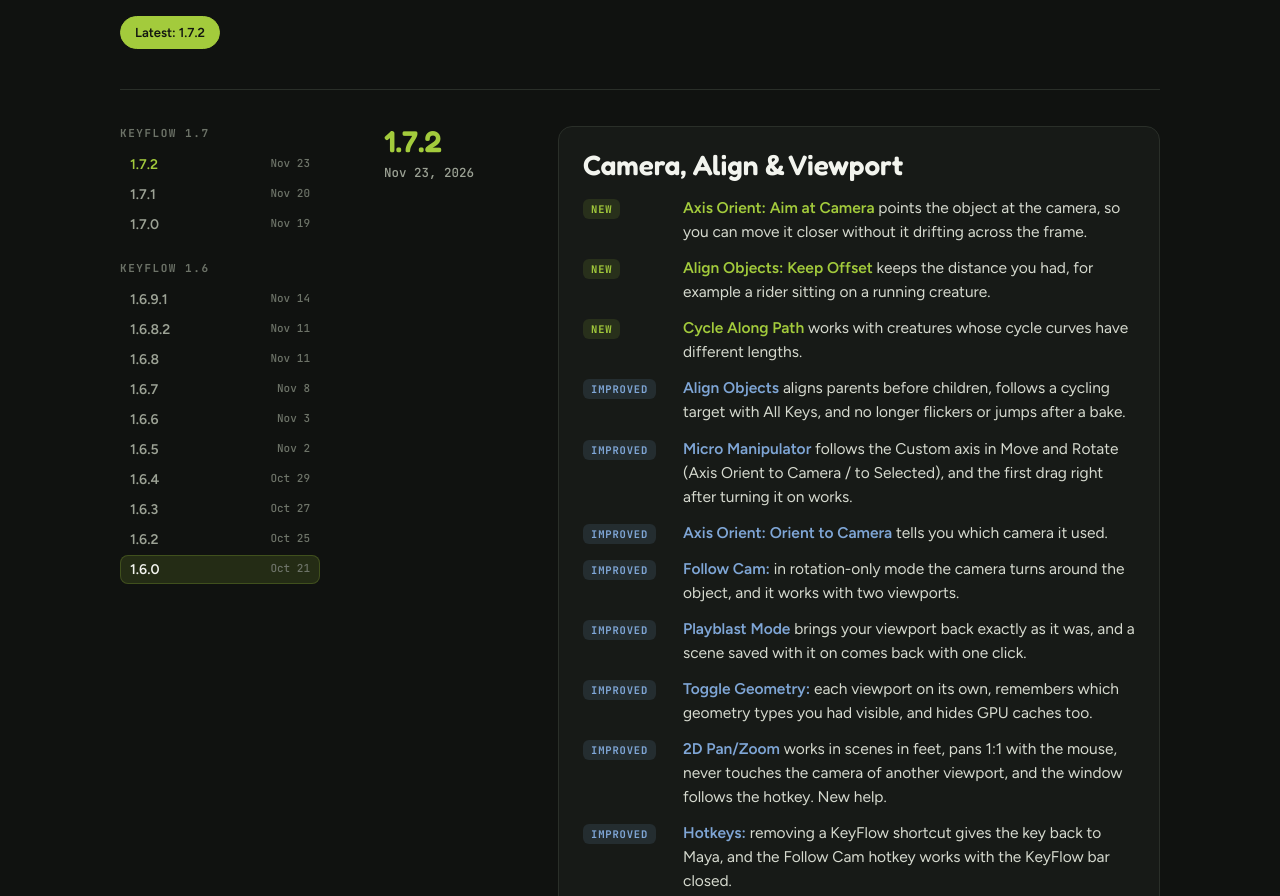
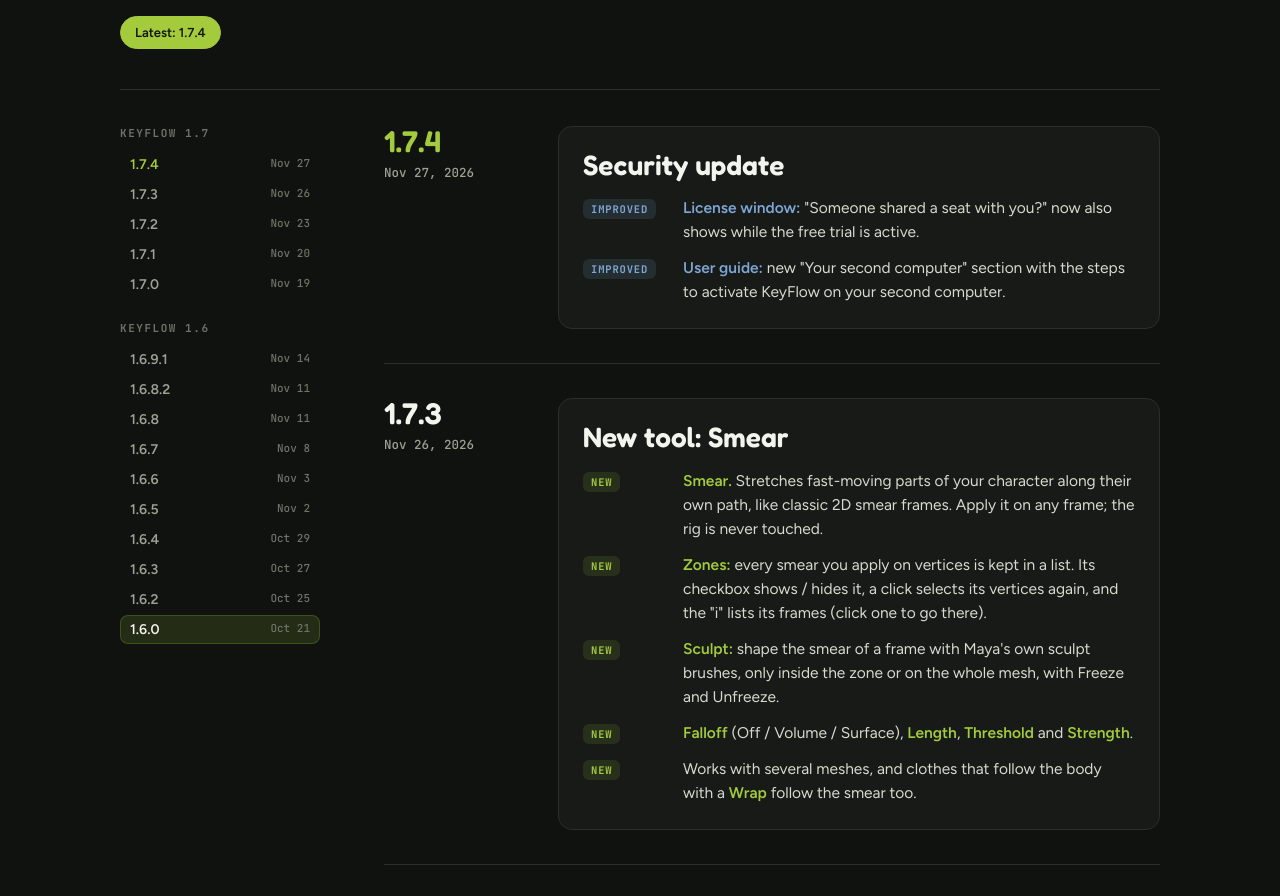
Before and after one commit to keyflowtool/keyflow-site, a plain HTML site: page changelog.html in a window 1280 px wide. Shown: the part 340-1236 px from the top of the page. Drawn offline with Linux system fonts and the light colour scheme.

Commit message:
Releases 1.7.3 (Smear) and 1.7.4 (Security update): changelog + home version

```diff
--- a/changelog.html
+++ b/changelog.html
@@ -158,7 +158,7 @@ footer .contact a{color:var(--fg);font-weight:600;user-select:all}
       <h1>What's new in <span>KeyFlow</span></h1>
       <p>Updates are free, and each one installs on top of the version you have.</p>
       <div class="head-row">
-        <a class="pill cur" id="latest-pill" href="#v1.7.2">Latest: 1.7.2</a>
+        <a class="pill cur" id="latest-pill" href="#v1.7.4">Latest: 1.7.4</a>
       </div>
     </div>
   </section>
@@ -197,6 +197,15 @@ footer .contact a{color:var(--fg);font-weight:600;user-select:all}
   addEventListener("pageshow", e => { if (e.persisted) { kfMoved = false; toTop(); } });
   // n = new, i = improved, f = fixed
   const R = [
+    { v:"1.7.4", d:"2026-11-27", t:"Security update", big:true, c:[
+      ["i","<b>License window:</b> \"Someone shared a seat with you?\" now also shows while the free trial is active."],
+      ["i","<b>User guide:</b> new \"Your second computer\" section with the steps to activate KeyFlow on your second computer."]]},
+    { v:"1.7.3", d:"2026-11-26", t:"New tool: Smear", big:true, c:[
+      ["n","<b>Smear.</b> Stretches fast-moving parts of your character along their own path, like classic 2D smear frames. Apply it on any frame; the rig is never touched."],
+      ["n","<b>Zones:</b> every smear you apply on vertices is kept in a list. Its checkbox shows / hides it, a click selects its vertices again, and the \"i\" lists its frames (click one to go there)."],
+      ["n","<b>Sculpt:</b> shape the smear of a frame with Maya's own sculpt brushes, only inside the zone or on the whole mesh, with Freeze and Unfreeze."],
+      ["n","<b>Falloff</b> (Off / Volume / Surface), <b>Length</b>, <b>Threshold</b> and <b>Strength</b>."],
+      ["n","Works with several meshes, and clothes that follow the body with a <b>Wrap</b> follow the smear too."]]},
     { v:"1.7.2", d:"2026-11-23", t:"Camera, Align & Viewport", big:true, c:[
       ["n","<b>Axis Orient: Aim at Camera</b> points the object at the camera, so you can move it closer without it drifting across the frame."],
       ["n","<b>Align Objects: Keep Offset</b> keeps the distance you had, for example a rider sitting on a running creature."],
--- a/index.html
+++ b/index.html
@@ -21,7 +21,7 @@
 <meta property="og:image:height" content="630">
 <meta property="og:image:alt" content="KeyFlow, the animator's toolkit for Maya">
 <meta name="twitter:card" content="summary_large_image">
-<script type="application/ld+json">{"@context": "https://schema.org", "@type": "SoftwareApplication", "name": "KeyFlow", "description": "+85 animation tools for Autodesk Maya in a toolbar you build yourself.", "url": "https://keyflowtool.com/", "image": "https://keyflowtool.com/og-image.jpg?v=20261126", "applicationCategory": "MultimediaApplication", "operatingSystem": "Windows", "softwareRequirements": "Autodesk Maya 2024, 2026 or 2027", "softwareVersion": "1.7.2", "offers": {"@type": "Offer", "price": "79", "priceCurrency": "USD", "url": "https://fenixanimator.gumroad.com/l/KeyflowTool"}}</script>
+<script type="application/ld+json">{"@context": "https://schema.org", "@type": "SoftwareApplication", "name": "KeyFlow", "description": "+85 animation tools for Autodesk Maya in a toolbar you build yourself.", "url": "https://keyflowtool.com/", "image": "https://keyflowtool.com/og-image.jpg?v=20261126", "applicationCategory": "MultimediaApplication", "operatingSystem": "Windows", "softwareRequirements": "Autodesk Maya 2024, 2026 or 2027", "softwareVersion": "1.7.4", "offers": {"@type": "Offer", "price": "79", "priceCurrency": "USD", "url": "https://fenixanimator.gumroad.com/l/KeyflowTool"}}</script>
 <script>if ("scrollRestoration" in history) history.scrollRestoration = "manual";</script>
 <style>
 /* Layout: logo-led hero beside a live KeyFlow toolbar, then a filterable index of the 14 modules, principles, licence, pricing. */
@@ -404,7 +404,7 @@ footer .contact a{color:var(--fg);font-weight:600;user-select:all}
         <h1 style="margin-top:14px">The animator's toolkit <span class="l">for Maya.</span></h1>
         <p class="lede">I built KeyFlow for the parts of the job that get in the&nbsp;way of animating.</p>
         <ul class="specs">
-          <li class="ver-pill"><a href="changelog.html" title="See what is new in 1.7.2">v1.7.2</a></li>
+          <li class="ver-pill"><a href="changelog.html" title="See what is new in 1.7.4">v1.7.4</a></li>
           <li>Maya <b class="sp-long">2024 · 2026 · 2027</b><b class="sp-short">24–27</b></li>
           <li class="os"><svg class="os-ico" viewBox="0 0 16 16" aria-hidden="true"><rect x="0" y="0" width="7.5" height="7.5"/><rect x="8.5" y="0" width="7.5" height="7.5"/><rect x="0" y="8.5" width="7.5" height="7.5"/><rect x="8.5" y="8.5" width="7.5" height="7.5"/></svg><b>Windows</b></li>
           <li><span class="sp-long">Perpetual · <b>transferable</b></span><b class="sp-short">Perpetual</b></li>
```
